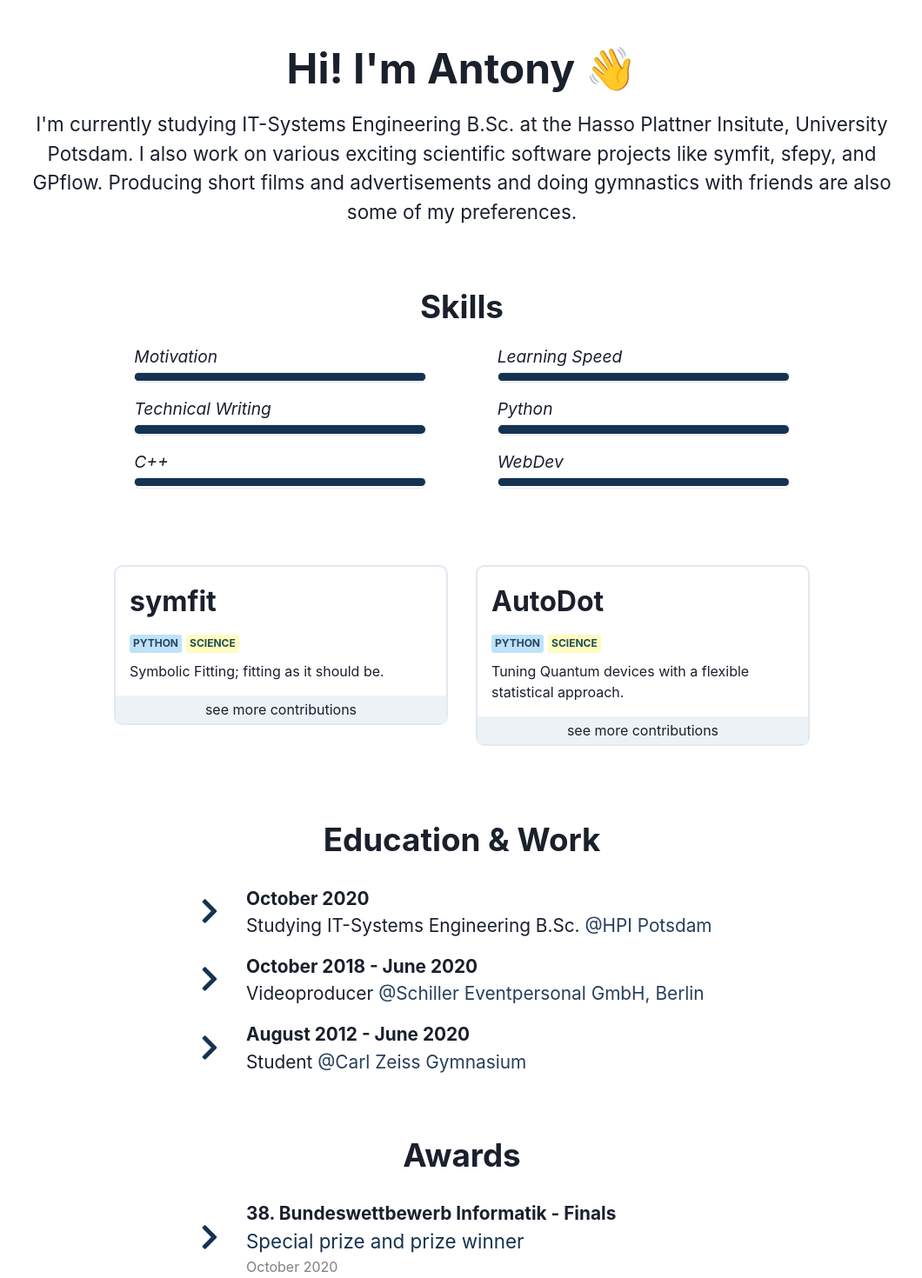
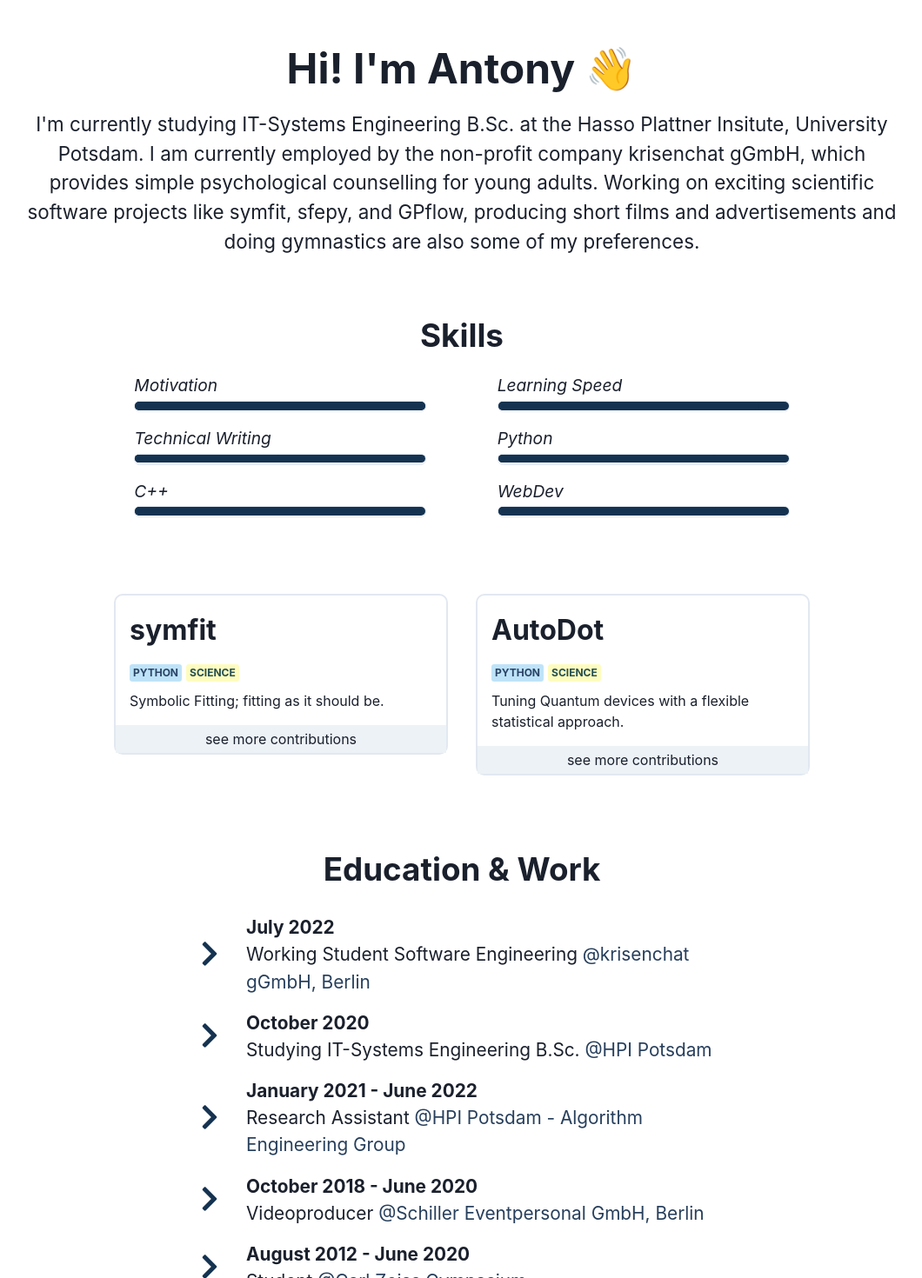
Before and after one commit to antonykamp/antonykampde, a Next.js app: page / in a window 1280 px wide. Shown: the part 200-1670 px from the top of the page at 87% size, without its empty margins (109-1169 px from the left). Built offline with nearby package versions, Linux system fonts and the light colour scheme.

Commit message:
feat: update projects and bio

```diff
--- a/components/ProjectBadge.tsx
+++ b/components/ProjectBadge.tsx
@@ -28,8 +28,12 @@
   },
   javascript: {
     backgroundColor: "#efd71d",
-    fontColor: "234E52"
-  }
+    fontColor: "234E52",
+  },
+  ruby: {
+    backgroundColor: "#E53E3E",
+    fontColor: "#FFF5F5",
+  },
 };
 
 export function ProjectBadge({ badge }: { badge: keyof typeof ProjectBadges }) {
--- a/pages/index.tsx
+++ b/pages/index.tsx
@@ -10,7 +10,7 @@
 import { getAwardData } from "../lib/GetAwardData";
 import style from "./index.module.scss";
 import utilStyle from "../styles/utils.module.scss";
-import { faChevronRight } from "@fortawesome/free-solid-svg-icons"
+import { faChevronRight } from "@fortawesome/free-solid-svg-icons";
 import Head from "next/head";
 import { InferGetStaticPropsType } from "next";
 
@@ -35,10 +35,12 @@
           <h1>Hi! I'm Antony 👋</h1>
           <p className={utilStyle.pageDescription}>
             I'm currently studying IT-Systems Engineering B.Sc. at the Hasso
-            Plattner Insitute, University Potsdam. I also work on various
-            exciting scientific software projects like symfit, sfepy, and
-            GPflow. Producing short films and advertisements and doing
-            gymnastics with friends are also some of my preferences.
+            Plattner Insitute, University Potsdam. I am currently employed by
+            the non-profit company krisenchat gGmbH, which provides simple
+            psychological counselling for young adults. Working on exciting
+            scientific software projects like symfit, sfepy, and GPflow,
+            producing short films and advertisements and doing gymnastics are
+            also some of my preferences.
           </p>
         </div>
 
--- a/public/bio.json
+++ b/public/bio.json
@@ -1,4 +1,10 @@
 [
+  {
+    "startDate": "July 2022",
+    "jobDescription": "Working Student Software Engineering",
+    "location": "krisenchat gGmbH, Berlin",
+    "locationLink": "https://krisenchat.de/"
+  },
   {
     "startDate": "October 2020",
     "jobDescription": "Studying IT-Systems Engineering B.Sc.",
@@ -6,8 +12,15 @@
     "locationLink": "https://hpi.de/"
   },
   {
+    "startDate": "January 2021",
+    "jobDescription": "Research Assistant",
+    "endDate": "June 2022",
+    "location": "HPI Potsdam - Algorithm Engineering Group",
+    "locationLink": "https://hpi.de/forschung/fachgebiete/algorithm-engineering.html"
+  },
+  {
     "startDate": "October 2018",
-    "endDate":"June 2020",
+    "endDate": "June 2020",
     "jobDescription": "Videoproducer",
     "location": "Schiller Eventpersonal GmbH, Berlin",
     "locationLink": "https://schiller-eventpersonal.de/"
--- a/public/projects/antonykampde.json
+++ b/public/projects/antonykampde.json
@@ -11,11 +11,11 @@
   "links": [
     {
       "name": "GitHub",
-        "link": "github.com/antonykamp/antonykampde"
+      "link": "https://github.com/antonykamp/antonykampde"
     },
     {
       "name": "antonykamp.de",
-        "link": "https://quizbot.readthedocs.io"
+      "link": "https://antonykamp.de"
     }
   ],
   "isProject": true,
```
Also changed, not shown: public/projects/bookkeeper.json (added, +19 -0 lines), public/projects/elea.json (+7 -3 lines), public/projects/krisenchat.json (added, +23 -0 lines). Lines whose indentation alone changed are shown as unchanged.
